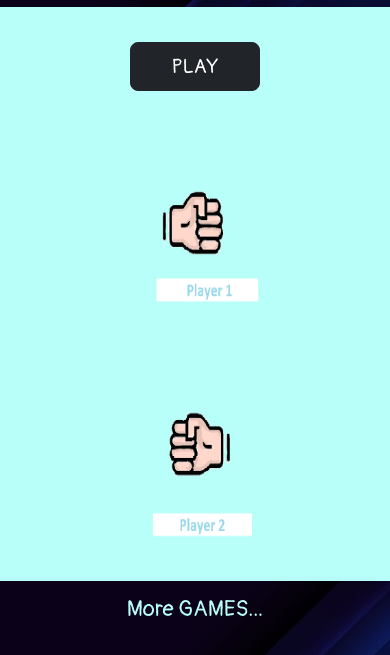
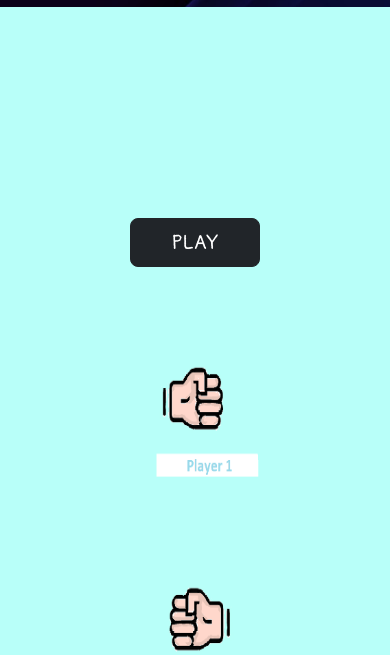
Before and after one commit to AnanthuMuralee/Game4, a plain HTML site: page index.html in a window 390 px wide. Shown: the part 144-799 px from the top of the page. Drawn offline with nearby package versions, Linux system fonts and the light colour scheme.

Commit message:
Update styles.css

```diff
--- a/css/styles.css
+++ b/css/styles.css
@@ -34,7 +34,8 @@ body {
 
   .body {
     color: #18978F;
-    padding-top: 5%;
+    padding-top: 50%;
+    padding-bottom: 50%;
     background-color: #B8FFF9;
     text-align: center;
   }
```
